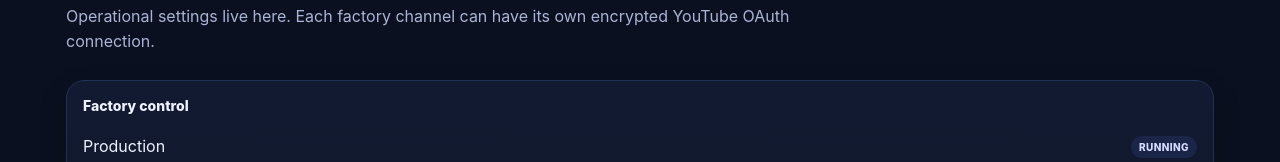
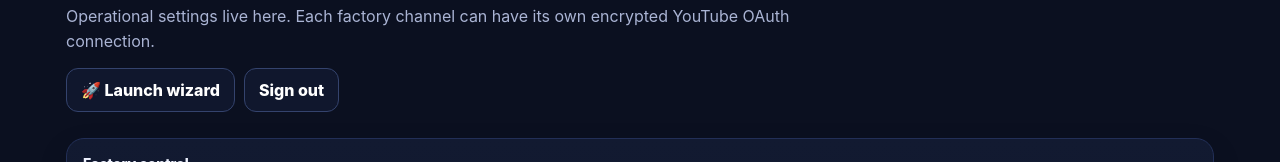
Before and after one commit to mkarson1997/karzoun-media-factory, a Next.js app: page /settings in a window 1280 px wide. Shown: the part 148-310 px from the top of the page. Built offline with nearby package versions, Linux system fonts and the light colour scheme; no server answers; the database is empty.

Commit message:
feat: add launch wizard and sign-out to settings

```diff
--- a/app/settings/page.tsx
+++ b/app/settings/page.tsx
@@ -2,6 +2,7 @@ import { prisma } from '@/src/lib/prisma';
 import { SettingsForm } from '@/app/components/SettingsForm';
 import { ChannelForm } from '@/app/components/ChannelForm';
 import { ApiActionButton } from '@/app/components/ApiActionButton';
+import { LogoutForm } from '@/app/components/LogoutForm';
 import { getYouTubeConnectionStatus } from '@/src/lib/youtube-auth';
 import { getAutopilotStatus } from '@/src/lib/autopilot';
 
@@ -43,6 +44,7 @@ export default async function SettingsPage() {
         <div className="eyebrow">CONFIGURATION</div>
         <h1>Settings</h1>
         <p>Operational settings live here. Each factory channel can have its own encrypted YouTube OAuth connection.</p>
+        <div className="hero-actions"><a className="button secondary" href="/setup">🚀 Launch wizard</a><LogoutForm /></div>
       </section>
 
       <section className="card">
```
